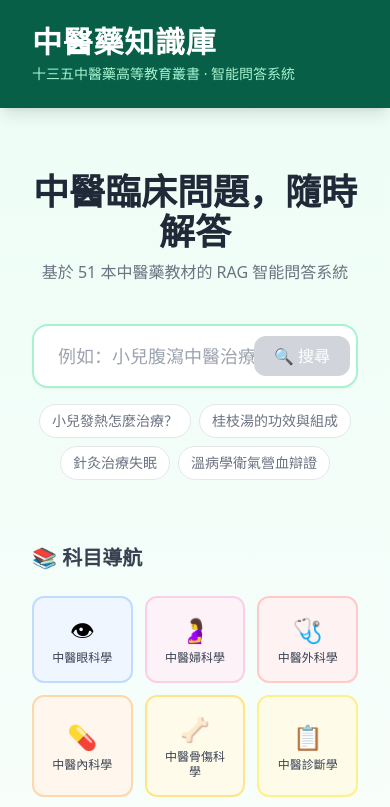
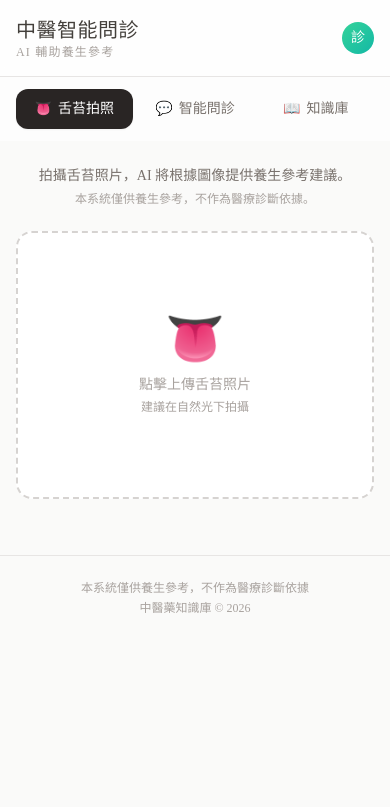
Before and after one commit to realtcmweb/tcm-knowledge-base, a Next.js app: page / in a window 390 px wide. Shown: the top 807 px of the page. Built offline with nearby package versions, Linux system fonts and the light colour scheme.

Commit message:
feat: Zen redesign - tongue photo, chat diagnosis, mobile-first

```diff
--- a/app/globals.css
+++ b/app/globals.css
@@ -2,11 +2,36 @@
 @tailwind components;
 @tailwind utilities;
 
+@import url('https://fonts.googleapis.com/css2?family=Noto+Serif+TC:wght@300;400;500;700&display=swap');
+
 :root {
-  --background: #ffffff;
-  --foreground: #1a1a1a;
+  --background: #faf9f7;
+  --foreground: #1c1917;
 }
 
 body {
-  font-family: system-ui, -apple-system, 'PingFang TC', 'Microsoft JhengHei', sans-serif;
+  font-family: 'Noto Serif TC', 'PingFang TC', 'Microsoft JhengHei', serif;
+  background-color: #faf9f7;
+  -webkit-font-smoothing: antialiased;
 }
+
+@keyframes fade-in {
+  from { opacity: 0; transform: translateY(8px); }
+  to   { opacity: 1; transform: translateY(0); }
+}
+
+.animate-fade-in {
+  animation: fade-in 0.4s ease-out forwards;
+}
+
+/* Zen scrollbar */
+::-webkit-scrollbar {
+  width: 4px;
+}
+::-webkit-scrollbar-track {
+  background: transparent;
+}
+::-webkit-scrollbar-thumb {
+  background: #d6d3d1;
+  border-radius: 2px;
+}
--- a/app/page.tsx
+++ b/app/page.tsx
@@ -1,113 +1,264 @@
 'use client'
 
-import { useState } from 'react'
-import SearchBox from '@/components/SearchBox'
-import SubjectGrid from '@/components/SubjectGrid'
+import { useState, useRef } from 'react'
 
 export default function Home() {
-  const [query, setQuery] = useState('')
-  const [results, setResults] = useState<any[]>([])
+  const [tab, setTab] = useState<'tongue' | 'chat' | 'search'>('tongue')
+  const [tongueFile, setTongueFile] = useState<File | null>(null)
+  const [tonguePreview, setTonguePreview] = useState<string | null>(null)
+  const [chatMessage, setChatMessage] = useState('')
+  const [searchQuery, setSearchQuery] = useState('')
   const [loading, setLoading] = useState(false)
-  const [showResults, setShowResults] = useState(false)
+  const [result, setResult] = useState<any>(null)
+  const [chatHistory, setChatHistory] = useState<{role: 'user'|'ai', text: string}[]>([])
+  const fileRef = useRef<HTMLInputElement>(null)
+
+  const handleTongueUpload = (e: React.ChangeEvent<HTMLInputElement>) => {
+    const file = e.target.files?.[0]
+    if (!file) return
+    setTongueFile(file)
+    const reader = new FileReader()
+    reader.onload = (ev) => setTonguePreview(ev.target?.result as string)
+  }
+
+  const handleTongueSubmit = async () => {
+    if (!tongueFile) return
+    setLoading(true)
+    setResult(null)
+    await new Promise(r => setTimeout(r, 1500))
+    setResult({
+      type: 'tongue',
+      result: '舌苔偏淡，略有齒痕。提示：脾胃功能偏弱，建議清淡飲食，適量運動。',
+      suggestions: ['少吃生冷油膩', '多吃山藥、茯苓', '保持規律作息']
+    })
+    setLoading(false)
+  }
+
+  const handleChatSubmit = async () => {
+    if (!chatMessage.trim()) return
+    const userMsg = chatMessage
+    setChatMessage('')
+    setChatHistory(h => [...h, { role: 'user', text: userMsg }])
+    setLoading(true)
+    await new Promise(r => setTimeout(r, 1200))
+    setChatHistory(h => [...h, { role: 'ai', text: '根據您的描述，建議進一步觀察症狀持續時間。若有不適，請諮詢中醫師獲取個人化調理方案。' }])
+    setLoading(false)
+  }
 
   const handleSearch = async (q: string) => {
     if (!q.trim()) return
     setLoading(true)
-    setQuery(q)
+    setResult(null)
     try {
-      const res = await fetch(`/api/search?q=${encodeURIComponent(q)}`)
+      const res = await fetch(`/api/search?q=${encodeURIComponent(q)}&k=3`)
       const data = await res.json()
-      setResults(data.results || [])
-      setShowResults(true)
-    } catch (e) {
-      console.error(e)
-      setResults([])
-    } finally {
-      setLoading(false)
+      setResult({ type: 'search', query: q, results: data.results || [] })
+    } catch {
+      setResult({ type: 'error', message: '搜尋服務暫時無法使用' })
     }
+    setLoading(false)
   }
 
   return (
-    <main className="min-h-screen bg-gradient-to-b from-emerald-50 to-white">
+    <div className="min-h-screen bg-stone-50 text-stone-800" style={{ fontFamily: "'PingFang TC', 'Microsoft JhengHei', serif" }}>
+
       {/* Header */}
-      <header className="bg-emerald-800 text-white py-6 px-8 shadow-lg">
-        <div className="max-w-5xl mx-auto">
-          <h1 className="text-3xl font-bold tracking-wide">中醫藥知識庫</h1>
-          <p className="text-emerald-200 text-sm mt-1">
-            十三五中醫藥高等教育叢書 · 智能問答系統
-          </p>
+      <header className="bg-white/80 backdrop-blur-sm border-b border-stone-200 sticky top-0 z-50">
+        <div className="max-w-lg mx-auto px-4 py-4 flex items-center justify-between">
+          <div>
+            <h1 className="text-xl font-light tracking-wide text-stone-700">中醫智能問診</h1>
+            <p className="text-xs text-stone-400 tracking-widest">AI 輔助養生參考</p>
+          </div>
+          <div className="w-8 h-8 rounded-full bg-gradient-to-br from-emerald-400 to-teal-500 flex items-center justify-center text-white text-sm">
+            診
+          </div>
         </div>
       </header>
 
-      {/* Hero Search */}
-      <section className="max-w-5xl mx-auto px-8 py-16">
-        <h2 className="text-4xl font-bold text-gray-800 mb-2 text-center">
-          中醫臨床問題，隨時解答
-        </h2>
-        <p className="text-gray-500 text-center mb-10">
-          基於 51 本中醫藥教材的 RAG 智能問答系統
-        </p>
-        <SearchBox onSearch={handleSearch} loading={loading} />
-      </section>
+      {/* Tab Navigation */}
+      <nav className="max-w-lg mx-auto px-4 py-3 flex gap-1 bg-white/60 backdrop-blur-sm">
+        {[
+          { id: 'tongue', label: '舌苔拍照', icon: '👅' },
+          { id: 'chat',   label: '智能問診', icon: '💬' },
+          { id: 'search', label: '知識庫',   icon: '📖' },
+        ].map(t => (
+          <button
+            key={t.id}
+            onClick={() => { setTab(t.id as any); setResult(null); setTongueFile(null); setTonguePreview(null) }}
+            className={`flex-1 py-2.5 rounded-xl text-sm font-medium transition-all flex items-center justify-center gap-1.5
+              ${tab === t.id ? 'bg-stone-800 text-white shadow-sm' : 'text-stone-500 hover:bg-stone-100'}`}
+          >
+            <span>{t.icon}</span>
+            <span>{t.label}</span>
+          </button>
+        ))}
+      </nav>
 
-      {/* Results */}
-      {showResults && (
-        <section className="max-w-5xl mx-auto px-8 pb-16">
-          <div className="flex items-center justify-between mb-4">
-            <h3 className="text-lg font-semibold text-gray-700">
-              搜尋結果：<span className="text-emerald-700">「{query}」</span>
-              <span className="text-gray-400 text-sm ml-2">({results.length} 個結果)</span>
-            </h3>
-            <button
-              onClick={() => setShowResults(false)}
-              className="text-sm text-gray-400 hover:text-gray-600"
+      {/* Main Content */}
+      <main className="max-w-lg mx-auto px-4 py-6">
+
+        {/* ── 舌苔拍照 ── */}
+        {tab === 'tongue' && (
+          <div className="space-y-5">
+            <div className="text-center">
+              <p className="text-sm text-stone-500 leading-relaxed">
+                拍攝舌苔照片，AI 將根據圖像提供養生參考建議。
+                <br /><span className="text-xs text-stone-400">本系統僅供養生參考，不作為醫療診斷依據。</span>
+              </p>
+            </div>
+
+            {/* Upload Area */}
+            <div
+              onClick={() => fileRef.current?.click()}
+              className="relative border-2 border-dashed border-stone-300 rounded-2xl overflow-hidden cursor-pointer hover:border-emerald-400 transition-colors aspect-[4/3] flex items-center justify-center bg-white"
             >
-              清除
-            </button>
+              {tonguePreview ? (
+                <img src={tonguePreview} alt="舌苔預覽" className="w-full h-full object-cover" />
+              ) : (
+                <div className="text-center text-stone-400">
+                  <div className="text-5xl mb-3">👅</div>
+                  <p className="text-sm font-medium">點擊上傳舌苔照片</p>
+                  <p className="text-xs mt-1">建議在自然光下拍攝</p>
+                </div>
+              )}
+              <input ref={fileRef} type="file" accept="image/*" capture="environment" className="hidden" onChange={handleTongueUpload} />
+            </div>
+
+            {tonguePreview && (
+              <button
+                onClick={handleTongueSubmit}
+                disabled={loading}
+                className="w-full py-4 bg-gradient-to-r from-emerald-600 to-teal-500 text-white rounded-2xl font-medium shadow-lg shadow-emerald-200 disabled:opacity-60 transition"
+              >
+                {loading ? '分析中...' : '✨ 開始分析'}
+              </button>
+            )}
+
+            {/* Result */}
+            {result?.type === 'tongue' && (
+              <div className="bg-white rounded-2xl p-5 shadow-sm border border-stone-100 animate-fade-in">
+                <h3 className="text-sm font-semibold text-emerald-700 mb-3 flex items-center gap-2">
+                  <span>✨</span> AI 分析結果
+                </h3>
+                <p className="text-stone-700 leading-relaxed mb-4">{result.result}</p>
+                <div className="space-y-2">
+                  <p className="text-xs font-medium text-stone-500">📋 養生建議</p>
+                  {result.suggestions.map((s: string, i: number) => (
+                    <div key={i} className="flex items-center gap-2 text-sm text-stone-600">
+                      <span className="w-1.5 h-1.5 rounded-full bg-emerald-400 flex-shrink-0" />
+                      {s}
+                    </div>
+                  ))}
+                </div>
+              </div>
+            )}
           </div>
+        )}
+
+        {/* ── 智能問診 ── */}
+        {tab === 'chat' && (
           <div className="space-y-4">
-            {results.map((r: any, i: number) => (
-              <ResultCard key={i} result={r} />
-            ))}
+            {/* Chat history */}
+            <div className="space-y-3 min-h-[40vh]">
+              {chatHistory.length === 0 && (
+                <div className="text-center py-12 text-stone-400">
+                  <div className="text-4xl mb-3">💬</div>
+                  <p className="text-sm">描述您的症狀，AI 將提供養生參考</p>
+                </div>
+              )}
+              {chatHistory.map((msg, i) => (
+                <div key={i} className={`flex ${msg.role === 'user' ? 'justify-end' : 'justify-start'}`}>
+                  <div className={`max-w-[80%] px-4 py-3 rounded-2xl text-sm leading-relaxed
+                    ${msg.role === 'user'
+                      ? 'bg-stone-800 text-white rounded-br-sm'
+                      : 'bg-white text-stone-700 border border-stone-200 rounded-bl-sm shadow-sm'}`}>
+                    {msg.text}
+                  </div>
+                </div>
+              ))}
+            </div>
+
+            {/* Input */}
+            <div className="flex gap-2">
+              <input
+                type="text"
+                value={chatMessage}
+                onChange={e => setChatMessage(e.target.value)}
+                onKeyDown={e => e.key === 'Enter' && handleChatSubmit()}
+                placeholder="描述您的症狀，如：失眠、胃口不好..."
+                className="flex-1 px-4 py-3 bg-white border border-stone-200 rounded-xl text-sm outline-none focus:border-emerald-400 transition"
+              />
+              <button
+                onClick={handleChatSubmit}
+                disabled={loading || !chatMessage.trim()}
+                className="px-5 py-3 bg-stone-800 text-white rounded-xl disabled:opacity-50 transition"
+              >
+                送出
+              </button>
+            </div>
           </div>
-        </section>
-      )}
+        )}
 
-      {/* Subject Navigation */}
-      {!showResults && (
-        <section className="max-w-5xl mx-auto px-8 pb-16">
-          <h3 className="text-xl font-semibold text-gray-700 mb-6">📚 科目導航</h3>
-          <SubjectGrid />
-        </section>
-      )}
+        {/* ── 知識庫搜尋 ── */}
+        {tab === 'search' && (
+          <div className="space-y-4">
+            <div className="relative">
+              <input
+                type="text"
+                value={searchQuery}
+                onChange={e => setSearchQuery(e.target.value)}
+                onKeyDown={e => e.key === 'Enter' && handleSearch(searchQuery)}
+                placeholder="搜尋中醫藥知識，如：桂枝湯功效"
+                className="w-full px-4 py-3.5 pr-12 bg-white border border-stone-200 rounded-2xl text-sm outline-none focus:border-emerald-400 transition"
+              />
+              <button
+                onClick={() => handleSearch(searchQuery)}
+                className="absolute right-3 top-1/2 -translate-y-1/2 text-stone-400 hover:text-emerald-600 transition"
+              >
+                🔍
+              </button>
+            </div>
+
+            {/* Quick suggestions */}
+            <div className="flex flex-wrap gap-2">
+              {['桂枝湯', '針灸失眠', '溫病學', '中藥配伍', '脾胃調理'].map(s => (
+                <button
+                  key={s}
+                  onClick={() => { setSearchQuery(s); handleSearch(s) }}
+                  className="text-xs px-3 py-1.5 bg-white border border-stone-200 rounded-full text-stone-500 hover:border-emerald-400 hover:text-emerald-600 transition"
+                >
+                  {s}
+                </button>
+              ))}
+            </div>
+
+            {/* Results */}
+            {result?.type === 'search' && (
+              <div className="space-y-3">
+                <p className="text-xs text-stone-400">{result.results.length} 個結果</p>
+                {result.results.map((r: any, i: number) => (
+                  <div key={i} className="bg-white rounded-xl p-4 shadow-sm border border-stone-100">
+                    <div className="text-xs text-emerald-600 font-medium mb-1">
+                      {r.book_title} · {r.chapter}
+                    </div>
+                    <p className="text-sm text-stone-700 leading-relaxed">{r.content?.slice(0, 120)}...</p>
+                  </div>
+                ))}
+              </div>
+            )}
+
+            {result?.type === 'error' && (
+              <div className="text-center py-8 text-stone-400 text-sm">{result.message}</div>
+            )}
+          </div>
+        )}
+      </main>
 
       {/* Footer */}
-      <footer className="bg-gray-100 py-6 px-8 text-center text-gray-400 text-sm">
-        TCM Knowledge Base · Powered by RAG + ChromaDB
+      <footer className="text-center py-6 text-xs text-stone-400 border-t border-stone-200 mt-8">
+        <p>本系統僅供養生參考，不作為醫療診斷依據</p>
+        <p className="mt-1">中醫藥知識庫 © 2026</p>
       </footer>
-    </main>
-  )
-}
-
-function ResultCard({ result }: { result: any }) {
-  return (
-    <div className="bg-white rounded-xl p-5 shadow-sm border border-gray-100 hover:shadow-md transition">
-      <div className="flex items-start justify-between mb-2">
-        <span className="text-xs font-medium text-emerald-600 bg-emerald-50 px-2 py-1 rounded">
-          {result.book_title} · {result.chapter}
-        </span>
-        {result.score !== undefined && (
-          <span className="text-xs text-gray-400">
-            {typeof result.score === 'number' ? (result.score * 100).toFixed(0) + '%' : ''}
-          </span>
-        )}
-      </div>
-      <p className="text-gray-700 leading-relaxed">{result.content}</p>
-      {result.formula && (
-        <span className="inline-block mt-2 text-xs bg-amber-50 text-amber-700 px-2 py-0.5 rounded">
-          方劑：{result.formula}
-        </span>
-      )}
     </div>
   )
 }
```
